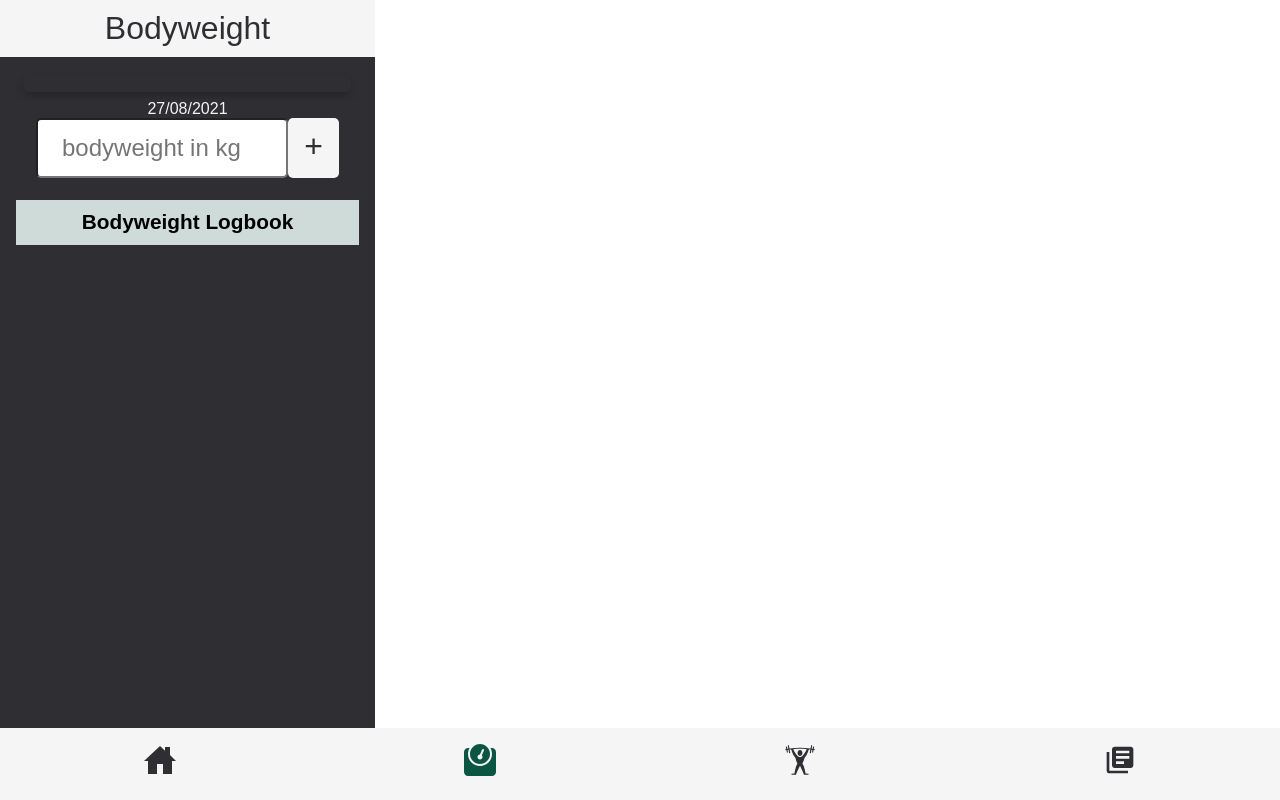
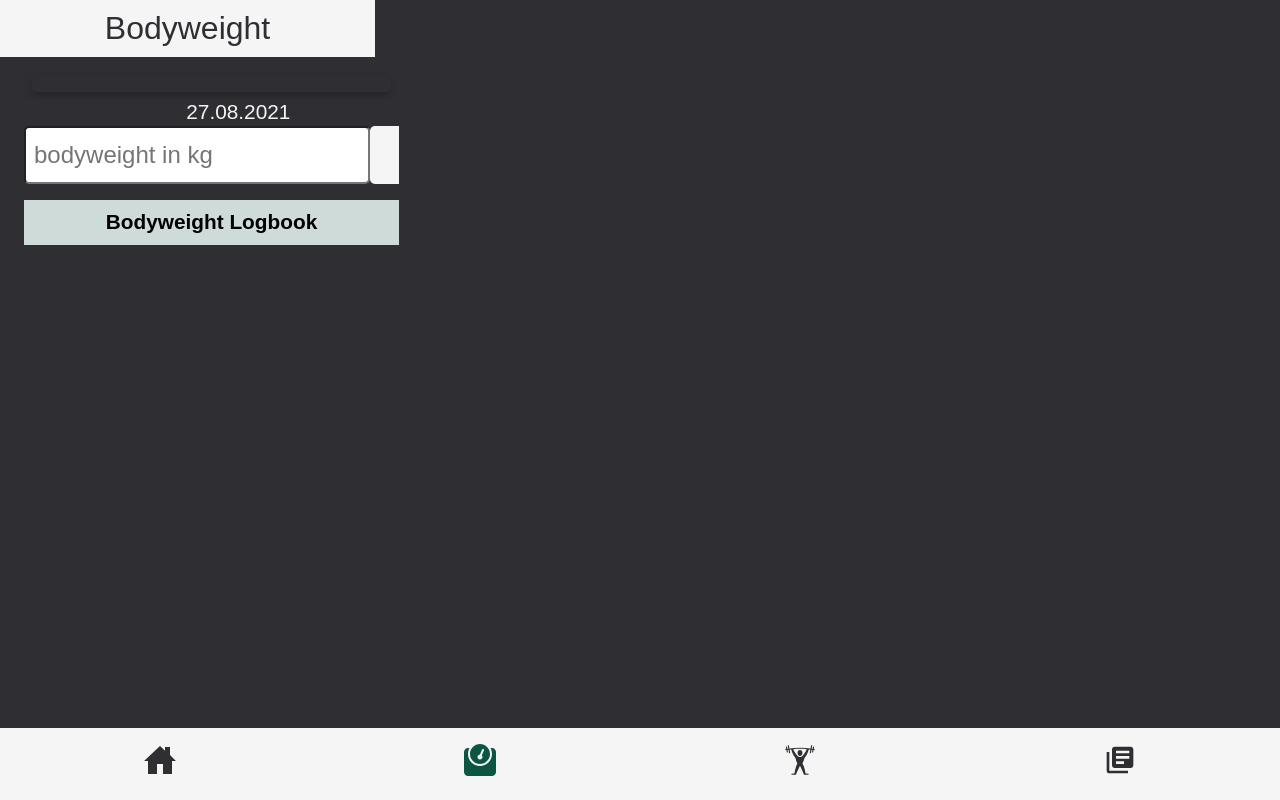
Before and after one commit to AlexJanow/WeightMate, a React (Create React App) app: page /bodyweight in a window 1280 px wide. Built offline with nearby package versions, Linux system fonts and the light colour scheme.

Commit message:
bodyweight page update by input

```diff
--- a/src/App.css
+++ b/src/App.css
@@ -1,13 +1,11 @@
 .App {
   text-align: center;
-  padding: 3rem 1rem 0 1rem;
-  /* background: linear-gradient(var(--tertiaryColor), var(--secondary)); */
+  padding: 3em 1.5em 0 1.5em;
   background: var(--primaryBackground);
   background-size: cover;
   min-height: 100vh;
   display: flex;
   flex-direction: column;
-  max-width: 375px;
 }
 
 button:hover {
--- a/src/components/BodyweightForm.js
+++ b/src/components/BodyweightForm.js
@@ -6,10 +6,10 @@ export default function BodyweightForm({
   bodyweightDataArray,
   setBodyweightDataArray,
 }) {
-  const date = dayjs().format("DD/MM/YYYY");
+  const date = dayjs().format("DD.MM.YY");
 
   const [bodyweightData, setBodyweightData] = useState({
-    id: uuidv4(),
+    id: "",
     date,
     weight: "",
   });
@@ -43,7 +43,11 @@ export default function BodyweightForm({
         // width="200"
         placeholder="bodyweight in kg"
         onChange={(e) =>
-          setBodyweightData({ ...bodyweightData, weight: e.target.value })
+          setBodyweightData({
+            ...bodyweightData,
+            id: uuidv4(),
+            weight: e.target.value,
+          })
         }
       />
       <button className="bodyweight__button" type="submit">
--- a/src/components/BodyweightResultsRender.css
+++ b/src/components/BodyweightResultsRender.css
@@ -8,30 +8,25 @@
 }
 
 .bodyweight__form-wrapper {
-  display: grid;
-  grid-template-columns: 20px 1fr 1fr 1fr 1fr 1fr 1fr 20px;
-  grid-template-rows: 1fr;
-  /* width: 80vw; */
+  display: flex;
+  margin-bottom: 1em;
 }
 
 .bodyweight__input {
   border-radius: 5px;
-  height: 2.5em;
-  grid-column-start: 2;
-  grid-column-end: 7;
-  padding-left: 5px;
   font-size: 1.5rem;
-  padding: 0.5em 1em 0.5em 1em;
+  max-width: 60vw;
+  padding: 0.5em 1em 0.5em 0;
 }
-
+.bodyweight__input,
+textarea {
+  padding-left: 0.5rem;
+}
 .bodyweight__button {
   all: unset;
   background-color: var(--secondaryBackground);
   color: var(--secondary);
-  padding-left: 1rem;
-  padding-right: 1rem;
-  padding-bottom: 3px;
-
+  padding: 0 1em 3px 1em;
   border-radius: 5px;
   font-size: 2rem;
 }
--- a/src/components/BodyweightResultsRender.js
+++ b/src/components/BodyweightResultsRender.js
@@ -1,14 +1,15 @@
 import "./BodyweightResultsRender.css";
+import { getItemsFromLocalStorage } from "../utils/itemStorage";
+import { useEffect, useState } from "react";
 
-import { getItemsFromLocalStorage } from "../utils/itemStorage";
+export default function BodyweightResultsRender({ bodyweightDataArray }) {
+  const [bwLogbook, setBwLogbook] = useState([]);
+  useEffect(() => {
+    setBwLogbook(getItemsFromLocalStorage("bodyweightDataArray"));
+  }, [bodyweightDataArray]);
 
-export default function BodyweightResultsRender() {
-  const bodyweightData = getItemsFromLocalStorage("bodyweightDataArray");
-
-  if (bodyweightData) {
-    return bodyweightData
-      .slice(Math.max(bodyweightData.length - 10, 0))
-      .map((data) => {
+  if (bwLogbook) {
+    return bwLogbook.slice(Math.max(bwLogbook.length - 10, 0)).map((data) => {
       return (
         <li key={data.id} className="bodyweight__results-render-li">
           {data.date} - {data.weight} kg
--- a/src/components/ChartBodyweight.js
+++ b/src/components/ChartBodyweight.js
@@ -6,8 +6,6 @@ export default function ChartBodyweight({ bodyweightDataArray, bwDataCheck }) {
   const [dates, setDates] = useState([]);
   const [weights, setWeights] = useState([]);
 
-  // const dataSet = JSON.parse(localStorage.getItem("bodyweightDataArray"));
-  console.log(bodyweightDataArray);
   useEffect(() => {
     if (bodyweightDataArray) {
       bodyweightDataArray
@@ -18,10 +16,10 @@ export default function ChartBodyweight({ bodyweightDataArray, bwDataCheck }) {
         .map((data) => setWeights((elements) => [...elements, data.weight]));
     }
 
-    // return function cleanup() {
-    //   setDates([]);
-    //   setWeights([]);
-    // };
+    return function cleanup() {
+      setDates([]);
+      setWeights([]);
+    };
   }, [bodyweightDataArray]);
 
   useEffect(() => {
--- a/src/components/TrainingInputForm.css
+++ b/src/components/TrainingInputForm.css
@@ -1,7 +1,7 @@
 .trainingInputForm__wrapper {
   display: grid;
-  grid-template-columns: 15px 1fr 1fr 1fr 1fr;
-  grid-template-rows: 1fr;
+  grid-template-columns: 3fr 1fr;
+  grid-template-rows: 1fr 1fr;
   grid-gap: 1%;
   margin-bottom: 2em;
   margin-top: 1em;
@@ -9,38 +9,38 @@
 }
 
 .training__weight-input {
-  height: 2.6rem;
+  height: 2em;
   grid-column-start: 1;
-  grid-column-end: 5;
-  grid-row-start: 2;
+  grid-column-end: 2;
+  grid-row-start: 1;
   font-size: 1.5rem;
+  max-width: 60vw;
   padding: 0.5em 1em 0.5em 1em;
-  height: 2.3em;
 }
 
 .training__repetitions-input {
-  height: 2.6rem;
+  height: 2em;
   grid-column-start: 1;
-  grid-column-end: 5;
-  grid-row-start: 3;
+  grid-column-end: 2;
+  grid-row-start: 2;
   font-size: 1.5rem;
+  max-width: 60vw;
   padding: 0.5em 1em 0.5em 1em;
-  height: 2.3em;
 }
 
-.training__repititions-button {
+.training__addSet-button {
   all: unset;
   background-color: var(--secondaryBackground);
   color: var(--secondary);
-  padding-left: 1rem;
-  padding-right: 1rem;
+  padding: 0 1rem 0 1rem;
+
   padding-bottom: 3px;
 
   border-radius: 5px;
   font-size: 2rem;
 
-  grid-column-start: 5;
-  grid-column-end: 6;
-  grid-row-start: 2;
-  grid-row-end: 4;
+  grid-column-start: 2;
+  grid-column-end: 2;
+  grid-row-start: 1;
+  grid-row-end: -1;
 }
--- a/src/components/TrainingInputForm.js
+++ b/src/components/TrainingInputForm.js
@@ -44,7 +44,7 @@ export default function TrainingInputForm({
         placeholder="repetitions"
         required
       />
-      <button className="training__repititions-button">+</button>
+      <button className="training__addSet-button">+</button>
     </form>
   );
 }
--- a/src/components/TrainingResultsRender.js
+++ b/src/components/TrainingResultsRender.js
@@ -1,11 +1,9 @@
 import React from "react";
 import dayjs from "dayjs";
 import { useEffect, useState } from "react";
-import confetti from "canvas-confetti";
+
 export default function TrainingResultsRender({ data, maxRM, setMaxRM }) {
   const todayDate = dayjs().format("DD/MM/YYYY");
-  // const [maxRM, setMaxRM] = useState([]);
-  const [newPR, setNewPR] = useState(false);
   const sets = [];
   const maximumWeight = (repetitions, weight) => {
     if (repetitions <= 9) {
@@ -16,6 +14,7 @@ export default function TrainingResultsRender({ data, maxRM, setMaxRM }) {
       return result;
     }
   };
+
   const getMaxOfArray = (array) => {
     return Math.max.apply(null, array);
   };
@@ -23,13 +22,6 @@ export default function TrainingResultsRender({ data, maxRM, setMaxRM }) {
   useEffect(() => {
     setMaxRM(getMaxOfArray(sets));
   }, [sets]);
-
-  // useEffect(() => {
-  //   // confetti();
-
-  //   let message = "PR!";
-  //   return message;
-  // }, [newPR]);
 
   return (
     <div className="singleExercise__trainingInputForm-display-wrapper">
@@ -49,8 +41,7 @@ export default function TrainingResultsRender({ data, maxRM, setMaxRM }) {
               >
                 {set.weight} kg {set.repetitions} x{" "}
                 {maxRM === maximumWeight(set.repetitions, set.weight)
-                  ? // ? setNewPR(!newPR)
-                    "PR!"
+                  ? "PR!"
                   : null}
               </li>
             );
--- a/src/index.css
+++ b/src/index.css
@@ -21,7 +21,6 @@ body {
   -moz-osx-font-smoothing: grayscale;
   display: flex;
   flex-direction: column;
-  max-width: 375px;
 }
 
 code {
--- a/src/pages/Bodyweight.css
+++ b/src/pages/Bodyweight.css
@@ -15,13 +15,12 @@
 .bodyweight__data-container {
   background-color: var(--secondaryBackground);
   height: auto;
-  margin: auto;
+
   display: flex;
   flex-direction: column;
   align-self: center;
   border-radius: 5px;
-  margin-left: 0.5em;
-  margin-right: 0.5em;
+
   width: 80vw;
 }
 .bodyweight__data-container-ul {
@@ -33,11 +32,12 @@
   font-weight: bold;
   padding-top: 0.5em;
   padding-bottom: 0.5em;
-  font-size: 1.3em;
+  font-size: 1.3rem;
 
   background-color: var(--tertiaryLowOpacity);
 }
 
 .bodyweight__date {
   color: var(--primary);
+  font-size: 1.3rem;
 }
--- a/src/pages/Bodyweight.js
+++ b/src/pages/Bodyweight.js
@@ -7,7 +7,7 @@ import { useState } from "react";
 import { getItemsFromLocalStorage } from "../utils/itemStorage";
 
 export default function Bodyweight({ bwDataCheck }) {
-  const date = dayjs().format("DD/MM/YYYY");
+  const date = dayjs().format("DD.MM.YYYY");
   const [bodyweightDataArray, setBodyweightDataArray] = useState(() => {
     const saved = getItemsFromLocalStorage("bodyweightDataArray");
     return saved || [];
@@ -20,18 +20,16 @@ export default function Bodyweight({ bwDataCheck }) {
         bwDataCheck={bwDataCheck}
       />
       <div className="bodyweight__container">
-        <div className="bodyweight__date">
-          {date}
-          <BodyweightForm
-            bodyweightDataArray={bodyweightDataArray}
-            setBodyweightDataArray={setBodyweightDataArray}
-          />
-        </div>
+        <div className="bodyweight__date">{date}</div>
+        <BodyweightForm
+          bodyweightDataArray={bodyweightDataArray}
+          setBodyweightDataArray={setBodyweightDataArray}
+        />
       </div>
       <div className="bodyweight__data-container">
         <h3 className="bodyweight__data-container_title">Bodyweight Logbook</h3>
         <ul className="bodyweight__data-container-ul">
-          <BodyweightResultsRender />
+          <BodyweightResultsRender bodyweightDataArray={bodyweightDataArray} />
         </ul>
       </div>
     </div>
```
Lines whose indentation alone changed are shown as unchanged.
